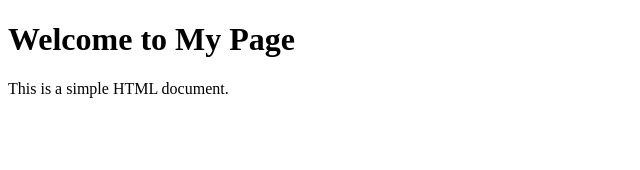
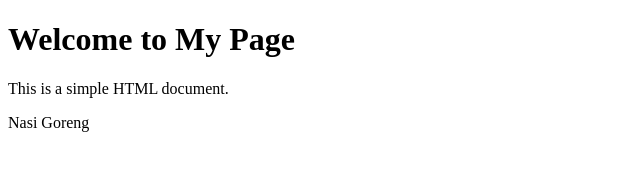
Before and after one commit to LvNixia/belajar_git, a plain HTML site: page index.html in a window 1280 px wide. Shown: the full height of the page, 0-640 px from the left. Drawn offline with Linux system fonts and the light colour scheme.

Commit message:
perbaikan code index

```diff
--- a/index.html
+++ b/index.html
@@ -11,5 +11,6 @@
     <script>
         console.log("Hello, World!");
     </script>
+    <p>Nasi Goreng</p>
 </body>
 </html>
```
